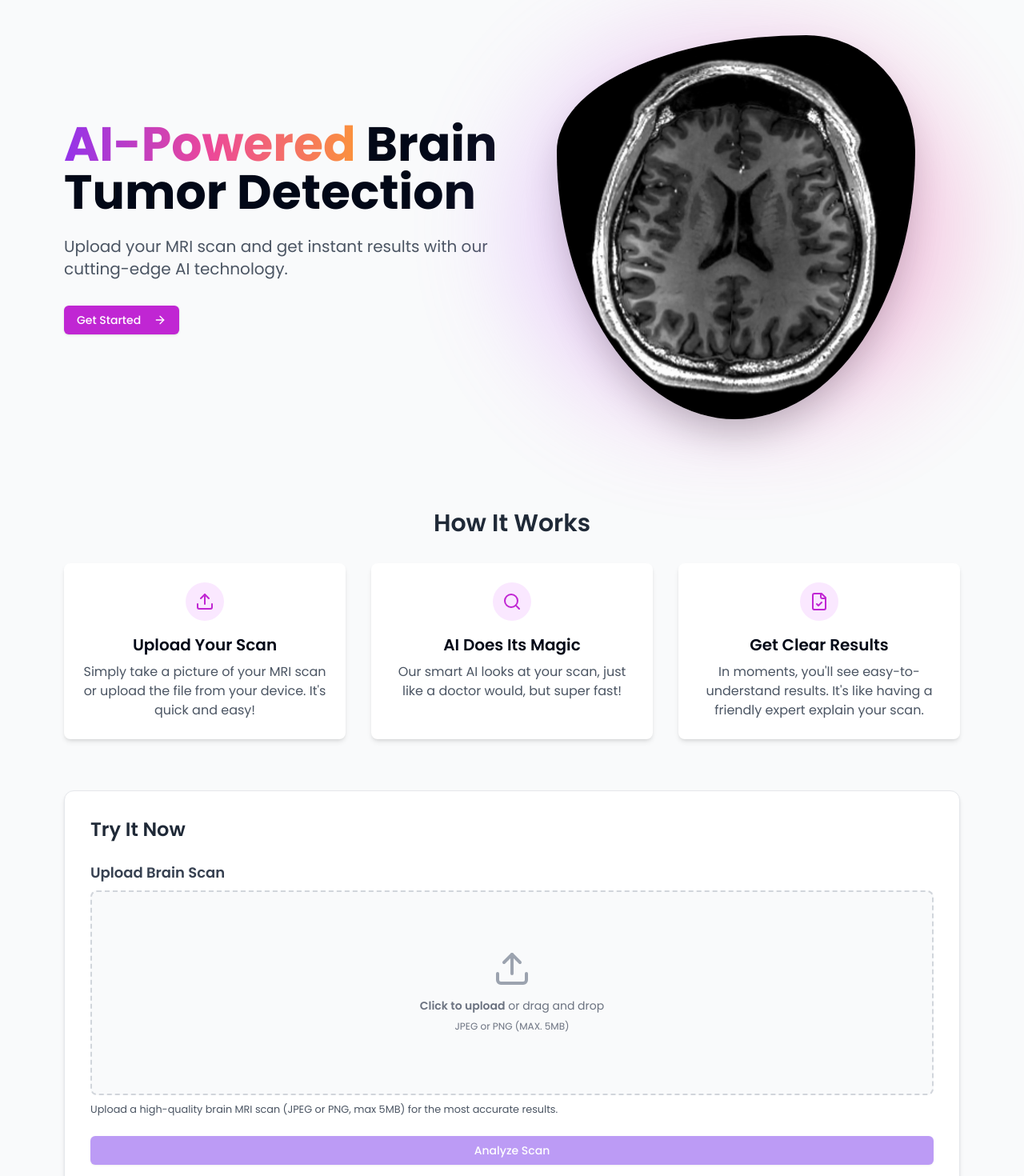
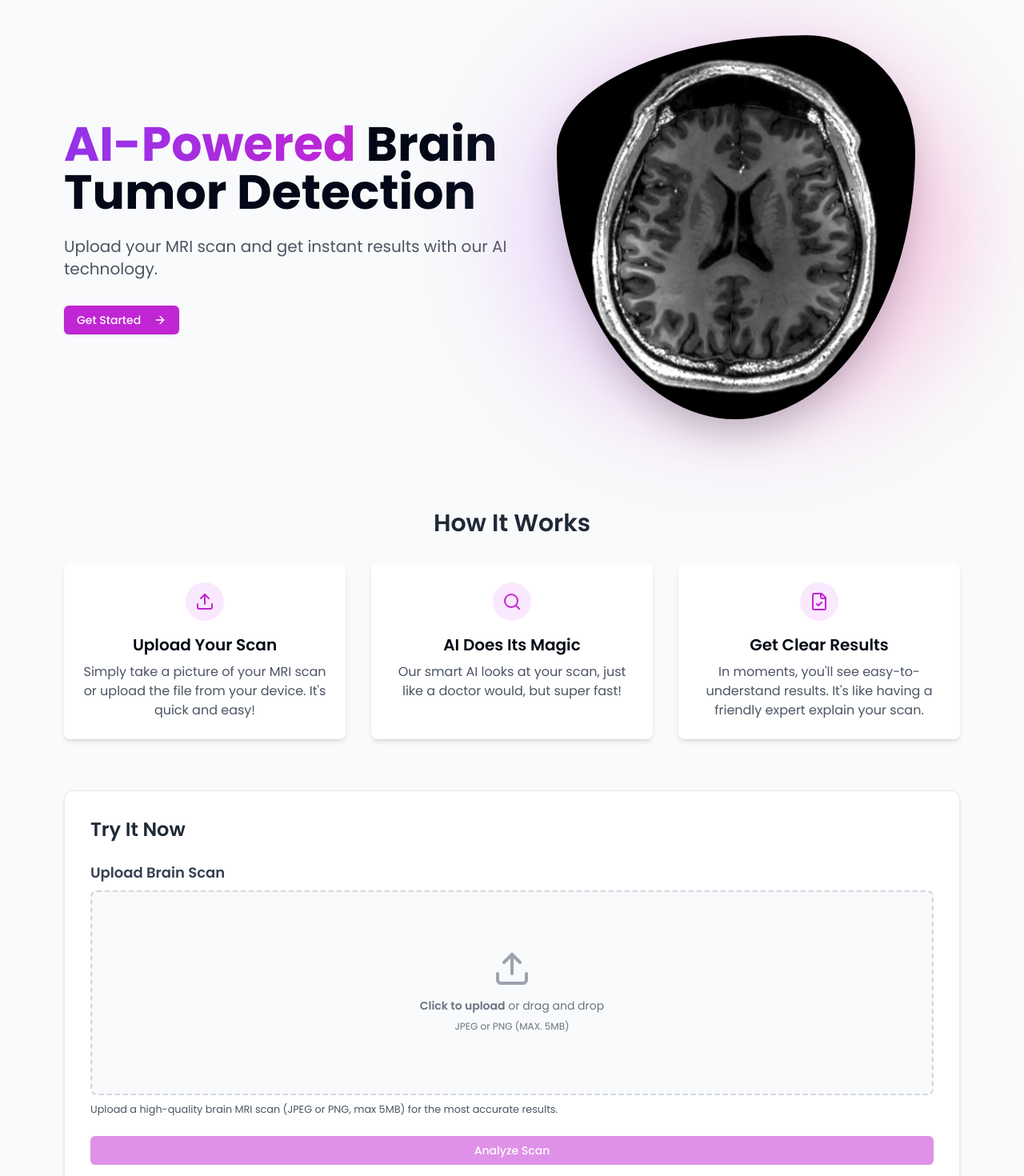
Before and after one commit to numan-7/CerebrAI, a React (Vite) app: page / in a window 1280 px wide. Shown: the part 120-1590 px from the top of the page at 80% size. Built offline with nearby package versions, Linux system fonts and the light colour scheme.

Commit message:
feat: add tooltip

```diff
--- a/package.json
+++ b/package.json
@@ -15,6 +15,7 @@
     "@radix-ui/react-progress": "^1.1.1",
     "@radix-ui/react-slot": "^1.1.1",
     "@radix-ui/react-toast": "^1.2.4",
+    "@radix-ui/react-tooltip": "^1.1.6",
     "class-variance-authority": "^0.7.1",
     "clsx": "^2.1.1",
     "lucide-react": "^0.469.0",
--- a/src/components/HeroSection.tsx
+++ b/src/components/HeroSection.tsx
@@ -16,7 +16,7 @@
           <span className="gradient-text">AI-Powered</span> Brain Tumor Detection
         </h1>
         <p className="text-lg sm:text-xl text-gray-600 mb-8">
-          Upload your MRI scan and get instant results with our cutting-edge AI technology.
+          Upload your MRI scan and get instant results with our AI technology.
         </p>
         <Button className="bg-fuchsia-600 hover:bg-fuchsia-700 text-white" onClick={scrollToTryItNow}>
           Get Started <ArrowRight className="ml-2 h-4 w-4" />
--- a/src/components/ImageUpload.tsx
+++ b/src/components/ImageUpload.tsx
@@ -3,6 +3,7 @@
 import { zodResolver } from '@hookform/resolvers/zod'
 import * as z from 'zod'
 import { Button } from "@/components/ui/button"
+import { Tooltip, TooltipContent, TooltipProvider, TooltipTrigger } from "@/components/ui/tooltip"
 import { Input } from "@/components/ui/input"
 import { toast } from "@/hooks/use-toast"
 import { Upload, X } from 'lucide-react'
@@ -81,7 +82,7 @@
       form.setValue('file', [file] as unknown as FileList);
     } else {
       setPreviewUrl(null);
-      form.setValue('file', undefined);
+      form.setValue('file', new DataTransfer().files);
     }
   }, [form]);
 
@@ -169,13 +170,25 @@
             </FormItem>
           )}
         />
+        <TooltipProvider>
+          <Tooltip>
+            <TooltipTrigger asChild>
+              <div className="w-full">
                 <Button
                   type="submit"
                   disabled={isAnalyzing || !previewUrl}
-          className="w-full bg-primary text-white hover:opacity-90 transition-opacity disabled:opacity-50"
+                  className="w-full bg-fuchsia-600 hover:bg-fuchsia-700 text-white hover:opacity-90 transition-opacity disabled:opacity-50 disabled:cursor-not-allowed"
                 >
                   {isAnalyzing ? 'Analyzing...' : 'Analyze Scan'}
                 </Button>
+              </div>
+            </TooltipTrigger>
+            <TooltipContent>
+              <p className = "font-poppins ">
+                  {!previewUrl ? 'Upload an image to analyze' : 'Click to analyze the uploaded image'}</p>
+            </TooltipContent>
+          </Tooltip>
+        </TooltipProvider>
       </form>
     </Form>
   )
--- /dev/null
+++ b/src/components/ui/tooltip.tsx
@@ -0,0 +1,30 @@
+import * as React from "react"
+import * as TooltipPrimitive from "@radix-ui/react-tooltip"
+
+import { cn } from "@/lib/utils"
+
+const TooltipProvider = TooltipPrimitive.Provider
+
+const Tooltip = TooltipPrimitive.Root
+
+const TooltipTrigger = TooltipPrimitive.Trigger
+
+const TooltipContent = React.forwardRef<
+  React.ElementRef<typeof TooltipPrimitive.Content>,
+  React.ComponentPropsWithoutRef<typeof TooltipPrimitive.Content>
+>(({ className, sideOffset = 4, ...props }, ref) => (
+  <TooltipPrimitive.Portal>
+    <TooltipPrimitive.Content
+      ref={ref}
+      sideOffset={sideOffset}
+      className={cn(
+        "z-50 overflow-hidden rounded-md bg-primary px-3 py-1.5 text-xs text-primary-foreground animate-in fade-in-0 zoom-in-95 data-[state=closed]:animate-out data-[state=closed]:fade-out-0 data-[state=closed]:zoom-out-95 data-[side=bottom]:slide-in-from-top-2 data-[side=left]:slide-in-from-right-2 data-[side=right]:slide-in-from-left-2 data-[side=top]:slide-in-from-bottom-2",
+        className
+      )}
+      {...props}
+    />
+  </TooltipPrimitive.Portal>
+))
+TooltipContent.displayName = TooltipPrimitive.Content.displayName
+
+export { Tooltip, TooltipTrigger, TooltipContent, TooltipProvider }
--- a/src/index.css
+++ b/src/index.css
@@ -40,11 +40,11 @@
 }
 
 .gradient-bg {
-  @apply bg-gradient-to-br from-purple-600 via-pink-500 to-orange-400;
+  @apply bg-gradient-to-br from-purple-600 to-fuchsia-600;
 }
 
 .gradient-text {
-  @apply text-transparent bg-clip-text bg-gradient-to-r from-purple-600 via-pink-500 to-orange-400;
+  @apply text-transparent bg-clip-text bg-gradient-to-r from-purple-600 to-fuchsia-600;
 }
 
 .card-hover {
```
Also changed, not shown: 1 other file (tests, documents, lock files or other folders). Lines whose indentation alone changed are shown as unchanged.
